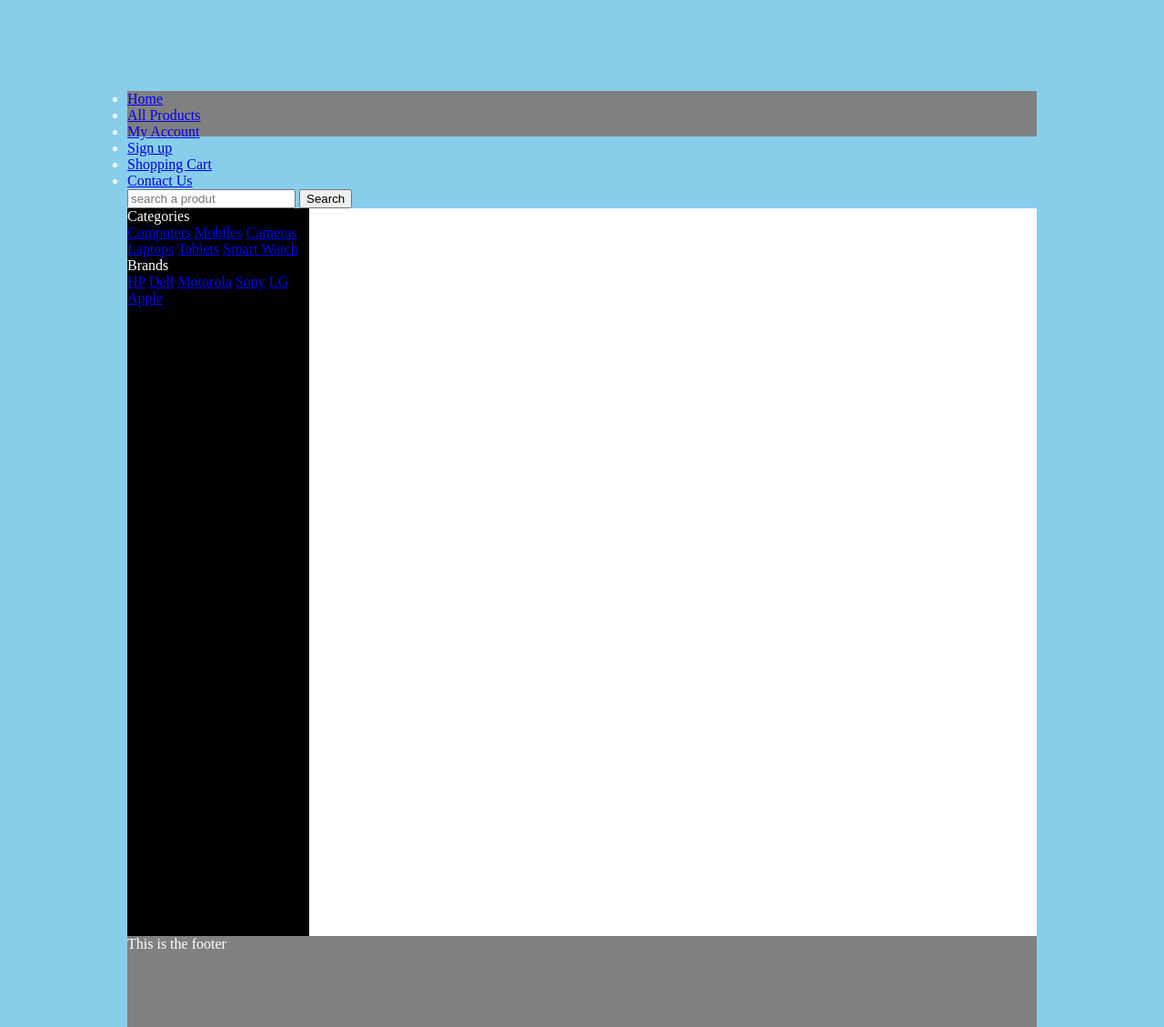
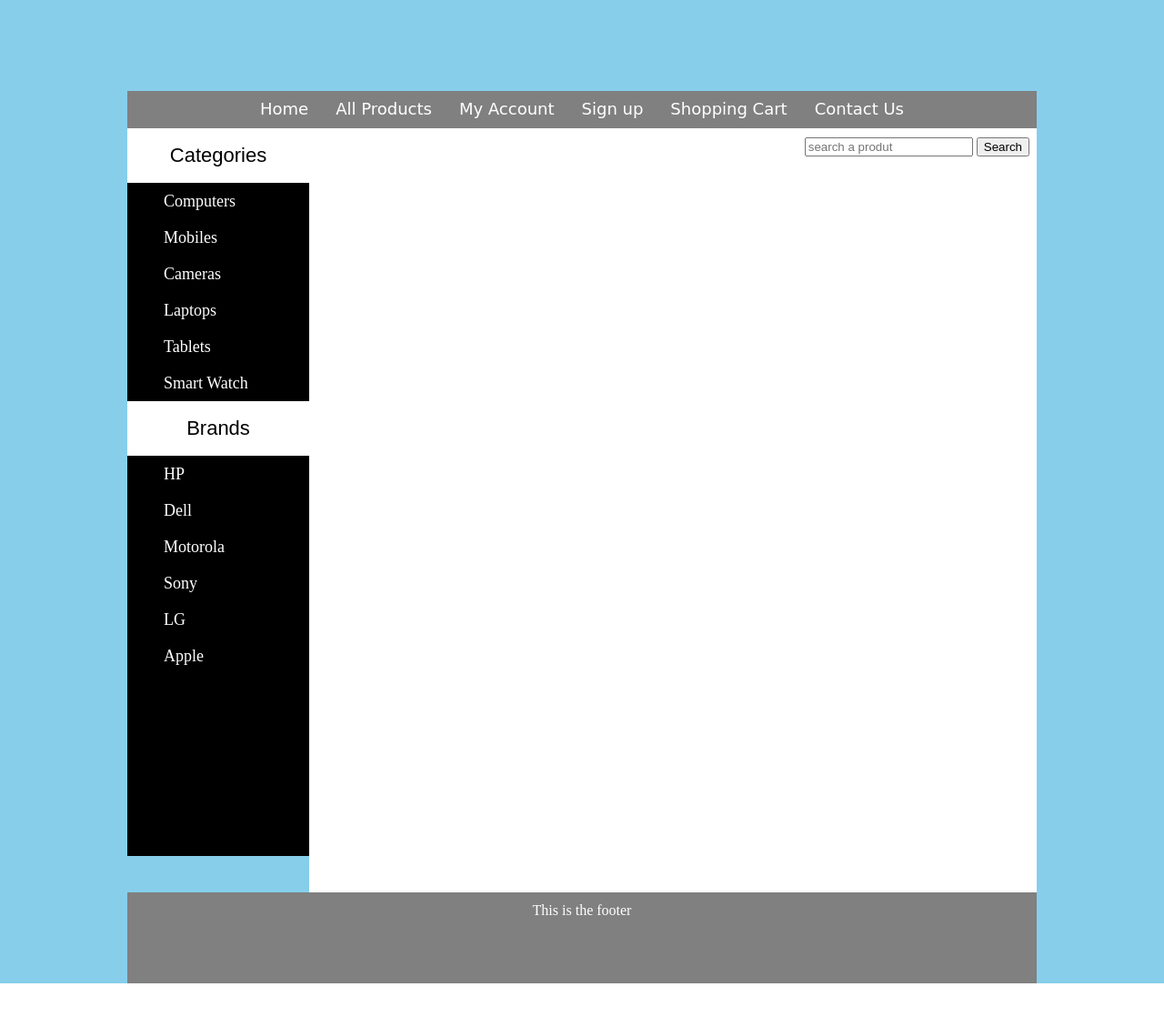
Before and after one commit to parth74/IT635Spring17--Parth-Shah, a PHP site: page / in a window 1280 px wide. Shown: the whole page at 91% size. After the commit the page ends 1081 px from the top, so only its background shows below. Run offline with PHP 8.4, Linux system fonts and the light colour scheme.

Commit message:
Add files via upload

```diff
--- a/IT635_Proj/style_CSS/style.css
+++ b/IT635_Proj/style_CSS/style.css
@@ -55,6 +55,32 @@
 color:white;
 }
 
+#menu {
+padding:0;
+margin:0;
+line-height: 40px;
+text-align:center;
+}
+
+
+#menu li {
+list-style:none;
+display:inline;
+
+}
+
+#menu a {
+text-decoration:none;
+color:white;
+padding: 8px;
+margin:5px;
+font-size:18px;
+font-family:comic Sans MS;
+}
+
+#menu a:hover{color:orange; font-weight:bolder; text-decoration:underline;}
+
+#form{float:right; padding-right:8px; line-height:40px;}
 
 .content_layout{
 width:1000px;
@@ -79,6 +105,36 @@
 float:left;
 }
 
+#sidebar_title{
+background:white;
+color:black;
+font-size:22px;
+font-family:arial;
+padding:10px;
+text-align:center;
+}
+
+
+#categ li {
+list-style:none;
+text-align:center;
+}
+
+#categ a {
+color:white;
+padding:30px;
+margin:10px;
+font-size:18px;
+text-decoration:none;
+font-family:comic Sans;
+}
+
+#categ a:hover {
+color:orange;
+font-weight:bolder;
+text-decoration:underline;
+}
+
 #footer{
 width:1000px;
 height:100px;
```
